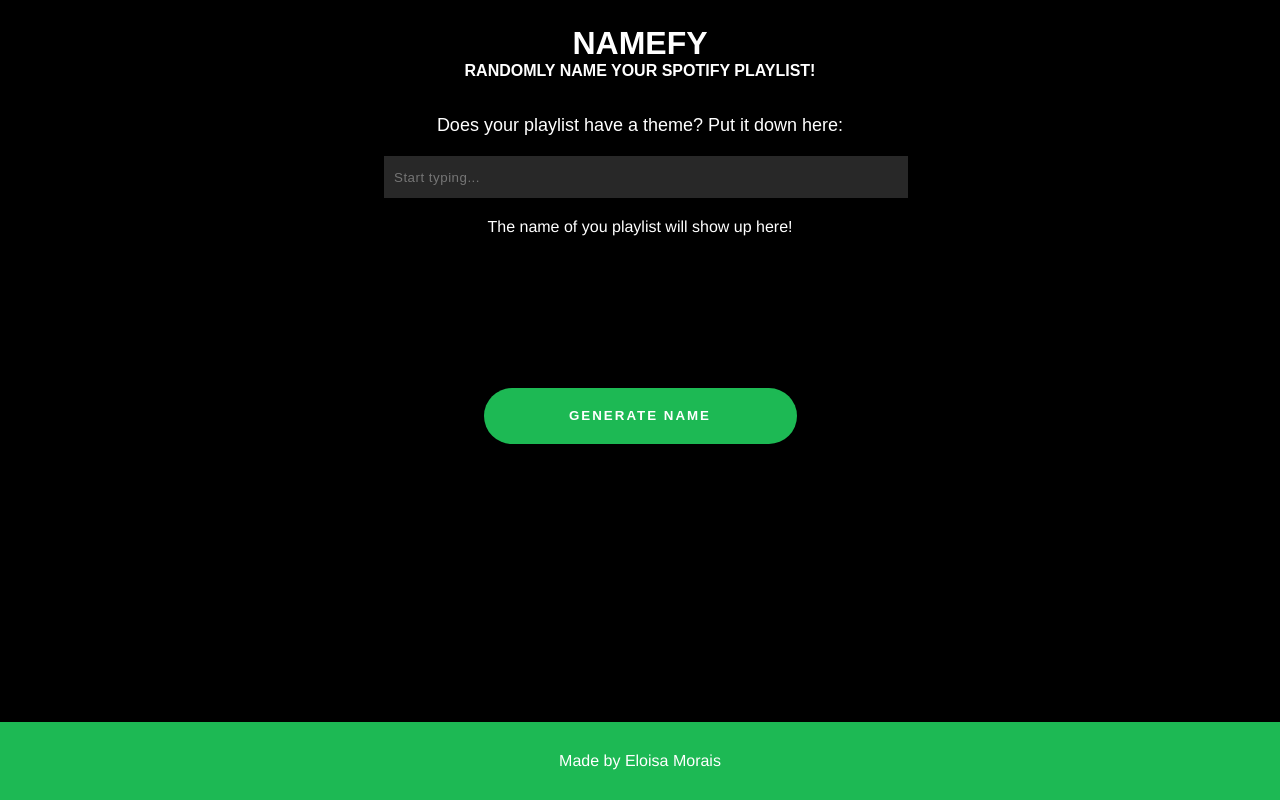
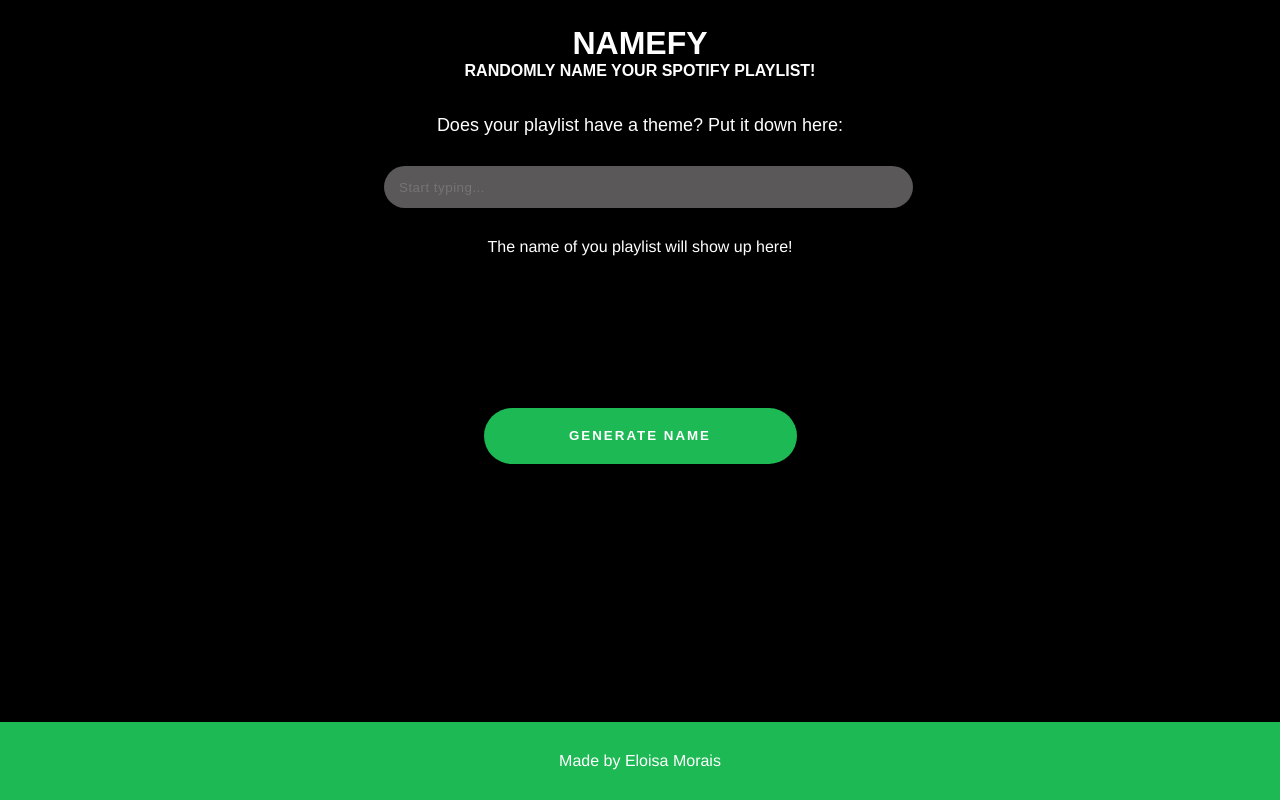
Before and after one commit to eloisasmorais/eloisasmorais.github.io, a PHP site: page / in a window 1280 px wide. Run offline with PHP 8.4, Linux system fonts and the light colour scheme.

Commit message:
changed input background color and fixed extra white space under the footer

```diff
--- a/Namefy/index.html
+++ b/Namefy/index.html
@@ -15,7 +15,7 @@
         </header>
         <section class="functionality">
             <label for="user-input" class="label">Does your playlist have a theme? Put it down here:</label>
-            <input type="text" id="user-input" onchange="getUserInput(event)"" placeholder="Start typing...">
+            <input type="text" id="user-input" onchange="getUserInput(event)" placeholder="Start typing...">
             <div id="playlist-name">
                 <p>The name of you playlist will show up here!</p>
             </div>
--- a/Namefy/style.css
+++ b/Namefy/style.css
@@ -57,12 +57,13 @@ h1, h2, h3, h4, h5, h6, button {
 #user-input {
     height: 40px;
     width: 100%;
-    margin-top: 20px;
-    margin-bottom: 20px;
-    background-color: #282828;
+    margin-top: 30px;
+    margin-bottom: 30px;
+    background-color:#5a5858;
     color: #fff;
+    border-radius: 500px;
     border: none;
-    padding-left: 10px;
+    padding-left: 15px;
     letter-spacing: .5px;
 }
 
@@ -170,7 +171,7 @@ and (max-width: 600px) {
     .btn {
         width: 290px;
         position: relative;
-        top: 5vh;
+        top: -5vh;
     }
 }
 
@@ -206,11 +207,11 @@ and (max-width: 600px) {
 
     .btn {
         position: relative;
-        top: 15vh;
+        top: -5vh;
     }
     .footer p {
         height: auto;
-        padding: 30px 0;
+        padding: 24px 0;
         text-transform: none;
     }
 }
```
